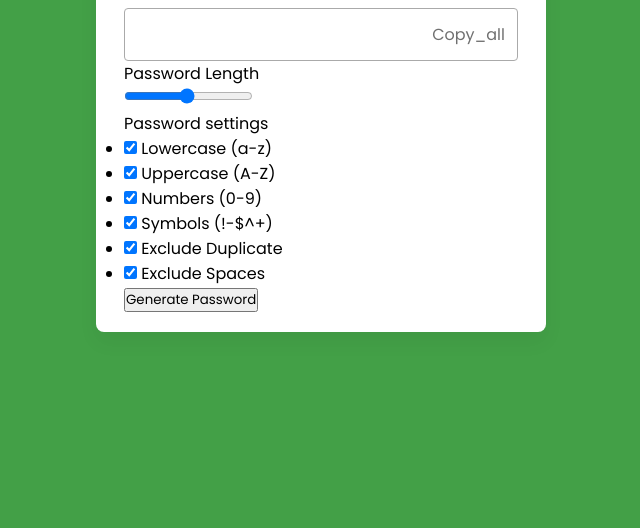
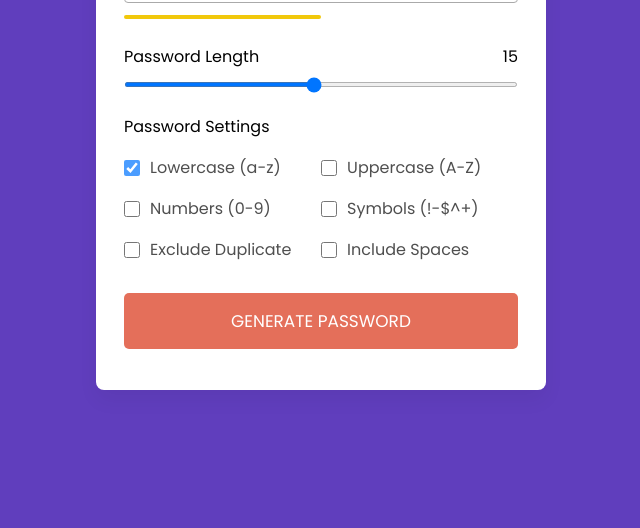
Before and after one commit to Willisopiyo95/password-generator, a plain HTML site: page index.html in a window 1280 px wide. Shown: the part 272-800 px from the top of the page, without its empty margins (319-959 px from the left). Drawn offline with nearby package versions, Linux system fonts and the light colour scheme.

Commit message:
final commit

```diff
--- a/index.html
+++ b/index.html
@@ -3,22 +3,23 @@
 
 <head>
     <meta charset="UTF-8">
+    <meta http-equiv="X-UA-Compatible" content="IE=edge">
     <meta name="viewport" content="width=device-width, initial-scale=1.0">
-    <title>Password gen</title>
+    <link href="https://fonts.googleapis.com/css2?family=Material+Symbols+Rounded" rel="stylesheet" />
     <link rel="stylesheet" href="style.css">
-    <script src="script.js"></script>
+    <title>Password Generator</title>
 </head>
 
 <body>
+
     <div class="container">
-        <h2>Password generator</h2>
-
+        <h2>Password Generator</h2>
         <div class="wrapper">
             <div class="input-box">
                 <input type="text" disabled>
-                <span class="material-symbols-rounded">Copy_all</span>
+                <span class="material-symbols-rounded">copy_all</span>
             </div>
-            <div class="pass_indicator"></div>
+            <div class="pass-indicator"></div>
             <div class="pass-length">
                 <div class="details">
                     <label class="title">Password Length</label>
@@ -27,41 +28,47 @@
                 <input type="range" min="1" max="30" value="15" step="1">
             </div>
 
-            <div class="pass_settings">
-                <label class="title"> Password settings</label>
+            <div class="pass-settings">
+                <label class="title">Password Settings</label>
                 <ul class="options">
                     <li class="option">
                         <input type="checkbox" id="lowercase" checked>
                         <label for="lowercase">Lowercase (a-z)</label>
                     </li>
                     <li class="option">
-                        <input type="checkbox" id="uppercase" checked>
+                        <input type="checkbox" id="uppercase">
                         <label for="uppercase">Uppercase (A-Z)</label>
                     </li>
                     <li class="option">
-                        <input type="checkbox" id="numbers" checked>
+                        <input type="checkbox" id="numbers">
                         <label for="numbers">Numbers (0-9)</label>
                     </li>
                     <li class="option">
-                        <input type="checkbox" id="symbols" checked>
+                        <input type="checkbox" id="symbols">
                         <label for="symbols">Symbols (!-$^+)</label>
                     </li>
                     <li class="option">
-                        <input type="checkbox" id="exc-duplicate" checked>
+                        <input type="checkbox" id="exc-duplicate">
                         <label for="exc-duplicate">Exclude Duplicate</label>
                     </li>
                     <li class="option">
-                        <input type="checkbox" id="spaces" checked>
-                        <label for="spaces">Exclude Spaces</label>
+                        <input type="checkbox" id="spaces">
+                        <label for="spaces">Include Spaces</label>
                     </li>
                 </ul>
             </div>
+
+
 
             <button class="generate-btn">Generate Password</button>
 
         </div>
     </div>
 
+
+
+
+    <script src="script.js"></script>
 </body>
 
 </html>
--- a/script.js
+++ b/script.js
@@ -0,0 +1,68 @@
+const lengthSlider = document.querySelector(".pass-length input");
+const options = document.querySelectorAll(".option input");
+const copyIcon = document.querySelector(".input-box span");
+const passwordInput = document.querySelector(".input-box input");
+const passIndicator = document.querySelector(".pass-indicator");
+const generateBtn = document.querySelector(".generate-btn");
+
+const characters = {
+    lowercase: "abcdefghijklmnopqrstuvwxyz",
+    uppercase: "ABCDEFGHIJKLMNOPQRSTUVWXYZ",
+    numbers: "0123456789",
+    symbols: "!$%&|[](){}:;.,*+-#@<>~"
+}
+
+const generatePassword = () => {
+    let staticPassword = "",
+        randomPassword = "",
+        excludeDuplicate = false,
+        passLength = lengthSlider.value;
+
+    options.forEach(option => {
+        if (option.checked) {
+            if (option.id !== "exc-duplicate" && option.id !== "spaces") {
+                staticPassword += characters[option.id];
+            } else if (option.id === "spaces") {
+                staticPassword += `  ${staticPassword}  `;
+            } else {
+                excludeDuplicate = true;
+            }
+        }
+    });
+
+    for (let i = 0; i < passLength; i++) {
+        let randomChar = staticPassword[Math.floor(Math.random() * staticPassword.length)];
+        if (excludeDuplicate) {
+            !randomPassword.includes(randomChar) || randomChar == " " ? randomPassword += randomChar : i--;
+        } else {
+            randomPassword += randomChar;
+        }
+    }
+    passwordInput.value = randomPassword;
+
+}
+
+const updatePassIndicator = () => {
+    passIndicator.id = lengthSlider.value <= 8 ? "weak" : lengthSlider.value <= 16 ? "medium" : "strong";
+}
+
+const updateSlider = () => {
+    document.querySelector(".pass-length span").innerText = lengthSlider.value;
+    generatePassword();
+    updatePassIndicator();
+}
+updateSlider();
+
+const copyPassword = () => {
+    navigator.clipboard.writeText(passwordInput.value);
+    copyIcon.innerText = "check";
+    copyIcon.style.color = "#4285f4";
+    setTimeout(() => {
+        copyIcon.innerText = "copy_all";
+        copyIcon.style.color = "#707070";
+    }, 1500);
+}
+
+copyIcon.addEventListener("click", copyPassword);
+lengthSlider.addEventListener("input", updateSlider);
+generateBtn.addEventListener("click", generatePassword);
--- a/style.css
+++ b/style.css
@@ -11,7 +11,7 @@ body {
     align-items: center;
     justify-content: center;
     min-height: 100vh;
-    background: #43A047;
+    background: #603ebd;
 }
 
 .container {
@@ -58,7 +58,7 @@ body {
 }
 
 .input-box span:hover {
-    color: #43A047;
+    color: #43A047 !important;
 }
 
 .wrapper .pass-indicator {
@@ -68,3 +68,89 @@ body {
     margin-top: 0.75rem;
     border-radius: 25px;
 }
+
+.pass-indicator::before {
+    position: absolute;
+    content: "";
+    height: 100%;
+    width: 50%;
+    border-radius: inherit;
+    transition: width 0.3s ease;
+}
+
+.pass-indicator#weak::before {
+    width: 20%;
+    background: #e64a4a;
+}
+
+.pass-indicator#medium::before {
+    width: 50%;
+    background: #f1c80b;
+}
+
+.pass-indicator#strong::before {
+    width: 100%;
+    background: #43A047;
+}
+
+.wrapper .pass-length {
+    margin: 1.56rem 0 1.25rem;
+}
+
+.pass-length .details {
+    display: flex;
+    justify-content: space-between;
+}
+
+.pass-length input {
+    width: 100%;
+    height: 5px;
+}
+
+.pass-settings .options {
+    display: flex;
+    list-style: none;
+    flex-wrap: wrap;
+    margin-top: 1rem;
+}
+
+.pass-settings .options .option {
+    display: flex;
+    align-items: center;
+    margin-bottom: 1rem;
+    width: calc(100% / 2);
+}
+
+.options .option:first-child {
+    pointer-events: none;
+}
+
+.options .option:first-child input {
+    opacity: 0.7;
+}
+
+.options .option input {
+    height: 16px;
+    width: 16px;
+    cursor: pointer;
+}
+
+.options .option label {
+    cursor: pointer;
+    color: #4f4f4f;
+    padding-left: 0.63rem;
+}
+
+.wrapper .generate-btn {
+    width: 100%;
+    color: #fff;
+    border: none;
+    outline: none;
+    cursor: pointer;
+    background: #e46f5a;
+    font-size: 1.06rem;
+    padding: 0.94rem 0;
+    border-radius: 5px;
+    text-transform: uppercase;
+    margin: 0.94rem 0 1.3rem;
+}
```
